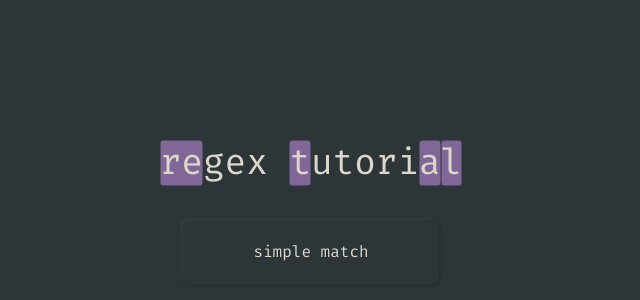
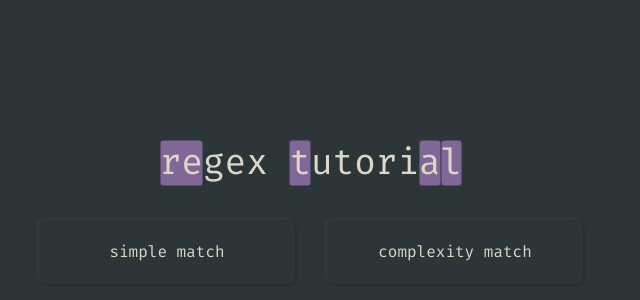
Before and after one commit to hyunmindev/regex-tutorial, a Next.js app: page / in a window 1280 px wide. Shown: the part 190-490 px from the top of the page, without its empty margins (329-969 px from the left). Built offline with nearby package versions, Linux system fonts and the light colour scheme.

Commit message:
복수 정답 허용, 플래그 적용

```diff
--- a/src/components/AnswerInput/index.tsx
+++ b/src/components/AnswerInput/index.tsx
@@ -12,9 +12,10 @@ import styles from './index.module.scss';
 
 interface Props {
   bind: [string, Dispatch<SetStateAction<string>>];
+  flags: string[];
 }
 
-function AnswerInput({ bind }: Props) {
+function AnswerInput({ bind, flags }: Props) {
   const inputRef = useRef<HTMLInputElement>(null);
   const router = useRouter();
   const [value, setValue] = bind;
@@ -42,7 +43,7 @@ function AnswerInput({ bind }: Props) {
         type="text"
         value={value}
       />
-      <p className={styles.fix}>/g</p>
+      <p className={styles.fix}>/{flags.map((flag) => flag)}</p>
     </div>
   );
 }
--- a/src/constants/questionCollection.ts
+++ b/src/constants/questionCollection.ts
@@ -3,16 +3,35 @@ import { Question } from '@/types/question';
 export default {
   simpleMatch: [
     {
-      answer: 'simple',
+      answers: ['simple'],
+      flags: ['g'],
       id: 0,
-      paragraph: 'this is simple tutorial',
+      paragraph: 'This is simple tutorial.',
       title: 'match word "simple"',
     },
     {
-      answer: 'tutorial',
+      answers: ['tutorial'],
+      flags: ['g'],
       id: 1,
-      paragraph: 'this is simple tutorial',
+      paragraph: 'Regular expressions are very useful.',
       title: 'match word "tutorial"',
     },
   ],
+  // eslint-disable-next-line sort-keys
+  complexityMatch: [
+    {
+      answers: ['complexity|tutorial'],
+      flags: ['g'],
+      id: 0,
+      paragraph: 'This is complexity tutorial.',
+      title: 'match word "complexity" and "tutorial"',
+    },
+    {
+      answers: ['^is'],
+      flags: ['g', 'i'],
+      id: 1,
+      paragraph: 'Is this complexity tutorial?',
+      title: 'match word "is" not in "this"',
+    },
+  ],
 } as { [key: string]: Question[] };
--- a/src/types/question.ts
+++ b/src/types/question.ts
@@ -1,6 +1,7 @@
 export interface Question {
   id: number;
+  flags: string[];
   title: string;
   paragraph: string;
-  answer: string;
+  answers: string[];
 }
```
Also changed, not shown: src/pages/questions/[category]/[id].tsx (+8 -11 lines).
